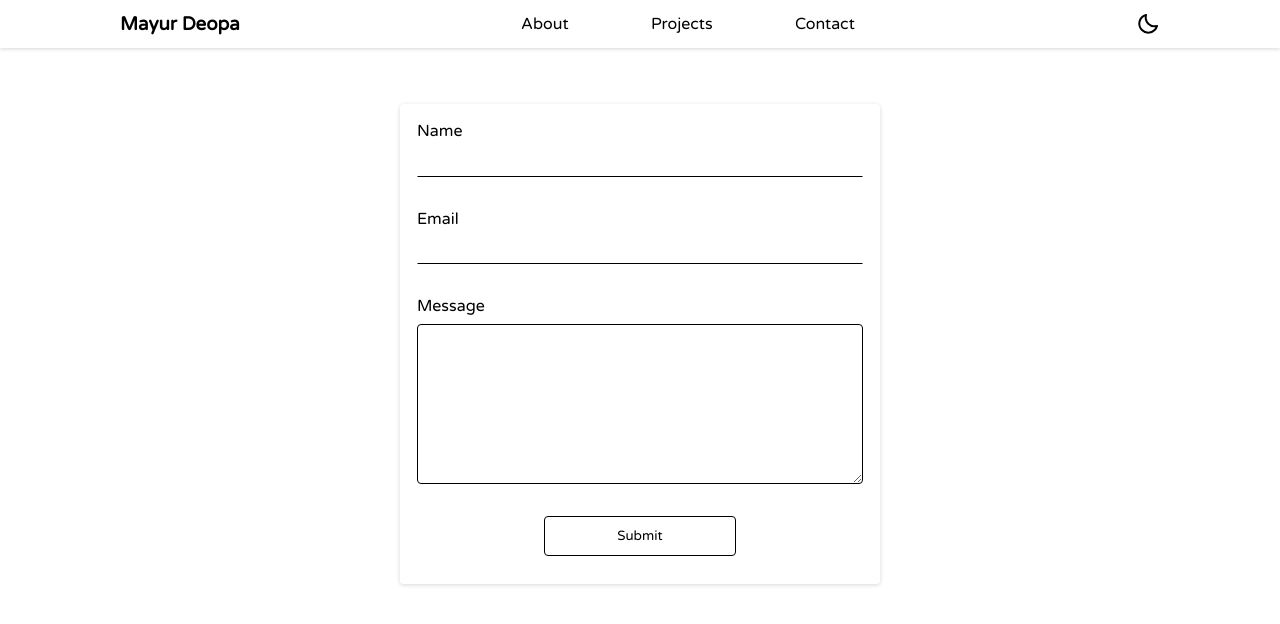
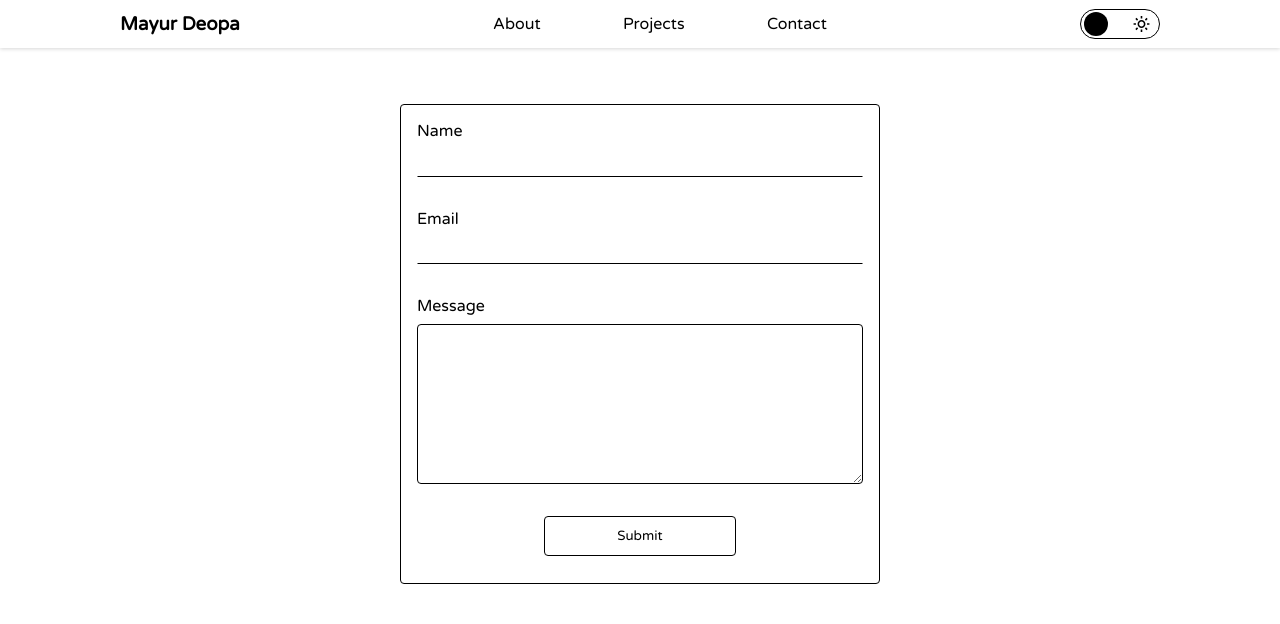
Before and after one commit to MayurDeopa/portfolio, a Next.js app: page /contact in a window 1280 px wide. Shown: the top 624 px of the page. Built offline with nearby package versions, Linux system fonts and the light colour scheme.

Commit message:
added more darmode features

```diff
--- a/components/DarkModeBtn.js
+++ b/components/DarkModeBtn.js
@@ -1,22 +1,20 @@
 import { useState } from "react";
 import {BiSun,BiMoon} from "react-icons/bi"
 import { toggleTheme } from "../lib/darkMode/toggleTheme";
+import styles from '../styles/Navbar.module.css'
 
 
 const DarkModeBtn =()=>{
     const [darkMode ,setDarkMode] = useState(false)
-    const toggle =(param)=>{
-        setDarkMode(param)
-        toggleTheme(param)
+    const toggle =()=>{
+        setDarkMode(!darkMode)
+        toggleTheme(!darkMode)
     }
     return (
-        <div onClick={()=>toggle(!darkMode)} style={{
-            fontSize:"24px",
-            display:"flex",
-            justifyContent:"center",
-            alignItems:"center"
-        }}>
-            {darkMode?<BiSun/>:<BiMoon/>}
+        <div onClick={toggle} className={styles.dark_mode_wrapper}>
+            <div className={darkMode?`${styles.dark_mode_toggle_circle} ${styles.right}`:styles.dark_mode_toggle_circle}></div>
+            <BiMoon/>
+            <BiSun/>
         </div>
     )
 }
--- a/lib/darkMode/toggleTheme.js
+++ b/lib/darkMode/toggleTheme.js
@@ -2,12 +2,14 @@
 const toggleTheme =(param)=>{
     const root = document.querySelector(':root');
     if(param){
-        root.style.setProperty('--primary-color','black')
+        root.style.setProperty('--primary-color','#001524')
         root.style.setProperty('--complementary-color','white')
+        root.style.setProperty('--box-shadow','rgba(255, 255, 255, 0.16) 0px 1px 4px')
     }
     else{
         root.style.setProperty('--primary-color','white')
-        root.style.setProperty('--complementary-color','black')
+        root.style.setProperty('--complementary-color','#001524')
+        root.style.setProperty('--box-shadow','rgba(0, 0, 0, 0.16) 0px 1px 4px')
     }
 }
 
--- a/styles/Contact.module.css
+++ b/styles/Contact.module.css
@@ -11,8 +11,7 @@
     align-items: center;
     flex-direction: column;
     gap: 2rem;
-    border:solid 1px white;
-    box-shadow: rgba(0, 0, 0, 0.16) 0px 1px 4px;
+    border:solid 1px var(--complementary-color);
     padding: 1rem;
     width: min(30rem,100%);
     height: 30rem;
@@ -64,6 +63,7 @@
     max-height: 10rem;
     min-height: 10rem;
     border:none;
+    color: var(--complementary-color);
     background-color: var(--primary-color);
     border:solid var(--complementary-color) 1px;
     border-radius: 4px;
--- a/styles/Navbar.module.css
+++ b/styles/Navbar.module.css
@@ -10,7 +10,7 @@
     padding: 0 1rem;
     background-color:var(--primary-color);
     color: var(--complementary-color);
-    box-shadow: rgba(0, 0, 0, 0.16) 0px 1px 4px;
+    box-shadow: var(--box-shadow);
     z-index: 100;
 }
 
@@ -73,6 +73,35 @@
 }
 
 
+.dark_mode_wrapper{
+    position: relative;
+    font-size:24px;
+    display:flex;
+    justify-content:center;
+    align-items:center;
+    gap: 1.5rem;
+    width: 5rem;
+    border-radius: 20px;
+    border: solid var(--complementary-color) 1px;
+    padding: 0.1rem 0.5rem;
+    overflow-x: hidden;
+}
+
+.dark_mode_toggle_circle{
+    position: absolute;
+    left:0.1rem;
+    top:0;
+    height: calc(100% - 0.2rem);
+    width: 30%;
+    background-color: var(--complementary-color);
+    margin: 0.1rem ;
+    border-radius: inherit;
+    transition: 0.3s ease-in-out;
+}
+
+.right{
+    transform:translateX(3rem);
+}
 
 .burger{
     display: none;
--- a/styles/Projects.module.css
+++ b/styles/Projects.module.css
@@ -12,6 +12,9 @@
 
 .project_image_container{
     max-height: 100%;
+    display: flex;
+    align-items: center;
+    justify-content: center;
 }
 
 .project_image{
--- a/styles/globals.css
+++ b/styles/globals.css
@@ -4,6 +4,7 @@
 :root{
   --primary-color :white;
   --complementary-color:black;
+  --box-shadow:rgba(0, 0, 0, 0.16) 0px 1px 4px;
 }
 
 * {
```
